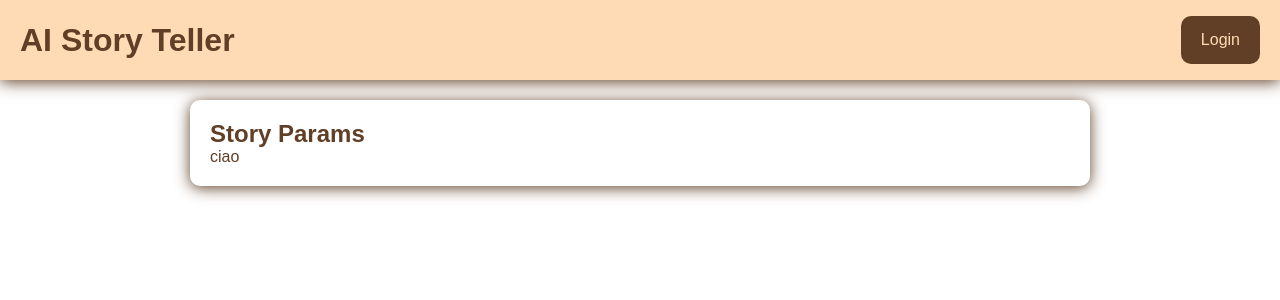
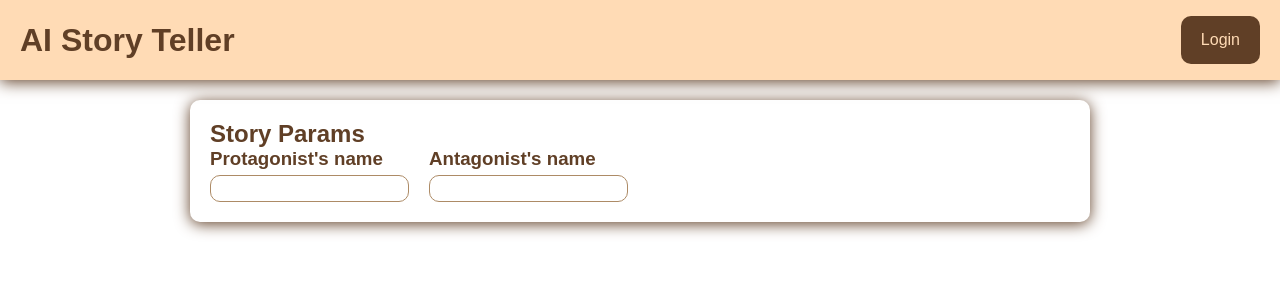
Before and after one commit to giadantioco/ai-story-teller, a Next.js app: page / in a window 1280 px wide. Shown: the top 300 px of the page. Built offline with nearby package versions, Linux system fonts and the light colour scheme; a web font is replaced by a local one.

Commit message:
feat: add inputs

```diff
--- /dev/null
+++ b/src/components/Atoms/Input/Input.module.scss
@@ -0,0 +1,5 @@
+.input {
+  padding: rem(5px) rem(10px);
+  border: rem(1px) solid var(--color-20);
+  border-radius: rem(10px);
+}
--- /dev/null
+++ b/src/components/Atoms/Input/Input.tsx
@@ -0,0 +1,23 @@
+import { Dispatch, SetStateAction } from "react";
+import style from "./Input.module.scss";
+
+interface InputProps {
+  value: string;
+  setValue: Dispatch<SetStateAction<string>>;
+}
+
+function Input(props: InputProps) {
+  const { value, setValue } = props;
+  //   const [value, setValue] = useState(""); --> lo state va gestito con le props per avere un compontente dinamico
+  return (
+    // controlled component = componenti gestiti da uno state!
+    <input
+      className={style.input}
+      value={value}
+      onChange={(e) => setValue(e.target.value)}
+      type="text"
+    ></input>
+  );
+}
+
+export default Input;
--- /dev/null
+++ b/src/components/Molecules/InputBox/InputBox.module.scss
@@ -0,0 +1,5 @@
+.main {
+  h3 {
+    margin-bottom: rem(5px);
+  }
+}
--- /dev/null
+++ b/src/components/Molecules/InputBox/InputBox.tsx
@@ -0,0 +1,21 @@
+import Input from "@/components/Atoms/Input/Input";
+import style from "./InputBox.module.scss";
+import { Dispatch, SetStateAction } from "react";
+
+interface InputBoxProps {
+  label: string;
+  value: string;
+  setValue: Dispatch<SetStateAction<string>>;
+}
+
+function InputBox(props: InputBoxProps) {
+  const { label, value, setValue } = props;
+  return (
+    <div className={style.main}>
+      <h3>{label}</h3>
+      <Input value={value} setValue={setValue}></Input>
+    </div>
+  );
+}
+
+export default InputBox;
--- a/src/components/Organism/Window/WindowBox.tsx
+++ b/src/components/Organism/Window/WindowBox.tsx
@@ -1,16 +1,17 @@
+import { ReactNode } from "react";
 import style from "./WindowBox.module.scss";
 
 interface WindowProps {
   title?: string;
-  // children: ReactNode;
+  children: ReactNode;
 }
 
 function WindowBox(props: WindowProps) {
-  const { title } = props;
+  const { title, children } = props;
   return (
     <div className={style.main}>
       {title && <h2>{title} </h2>}
-      <div className={style.test}>ciao</div>
+      <div className={style.test}>{children}</div>
     </div>
   );
 }
--- a/src/pages/index.tsx
+++ b/src/pages/index.tsx
@@ -1,9 +1,14 @@
 import Head from "next/head";
-import styles from "@/styles/Home.module.css";
+import style from "@/styles/Home.module.css";
 import Header from "@/components/Molecules/Header/Header";
 import WindowBox from "@/components/Organism/Window/WindowBox";
+import InputBox from "@/components/Molecules/InputBox/InputBox";
+import { useState } from "react";
 
 export default function Home() {
+  const [protagonist, setProtagonist] = useState("");
+  const [antagonist, setAntagonist] = useState("");
+
   return (
     <>
       <Head>
@@ -12,10 +17,23 @@ export default function Home() {
         <meta name="viewport" content="width=device-width, initial-scale=1" />
         <link rel="icon" href="/favicon.ico" />
       </Head>
-      <main className={styles.main}>
+      <main className={style.main}>
         <Header title={"AI Story Teller"} />
-        <div className={styles.content}>
-          <WindowBox title="Story Params"></WindowBox>
+        <div className={style.content}>
+          <WindowBox title="Story Params">
+            <div className={style.container}>
+              <InputBox
+                label={"Protagonist's name"}
+                value={protagonist}
+                setValue={setProtagonist}
+              ></InputBox>
+              <InputBox
+                label={"Antagonist's name"}
+                value={antagonist}
+                setValue={setAntagonist}
+              ></InputBox>
+            </div>
+          </WindowBox>
         </div>
       </main>
     </>
--- a/src/styles/Home.module.css
+++ b/src/styles/Home.module.css
@@ -4,5 +4,10 @@
 
   .content {
     padding: 20px;
+
+    .container {
+      display: flex;
+      gap: 20px;
+    }
   }
 }
```
